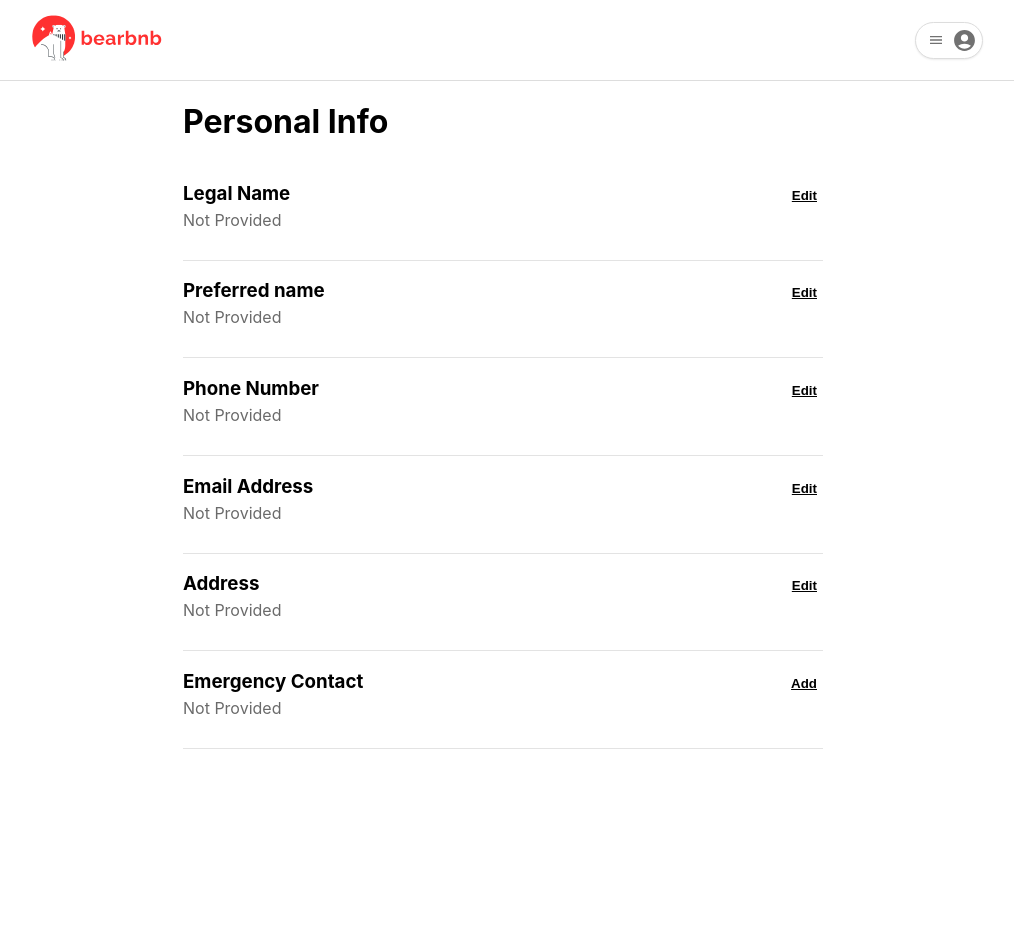
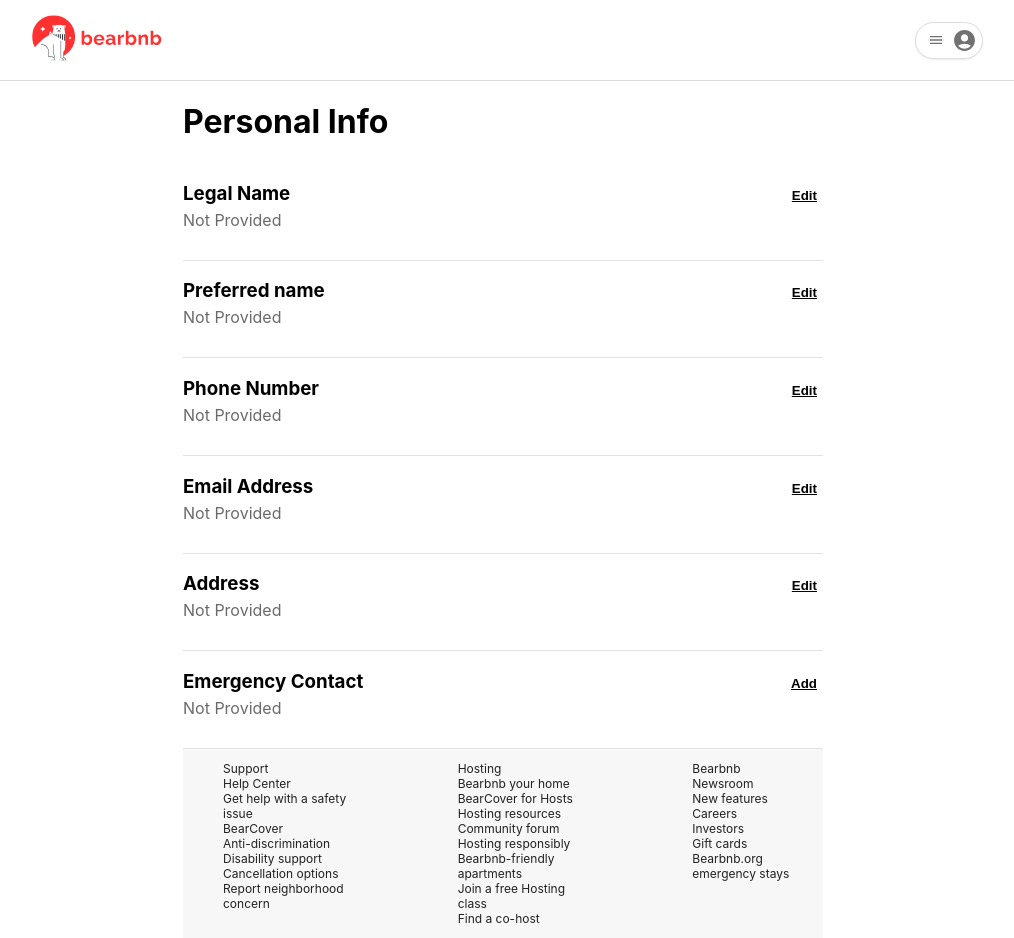
Before and after one commit to mrgnschndr/bear-bnb-frontend, a React (Create React App) app: page / in a window 1280 px wide. Shown: the whole page, without its empty margins (137-1151 px from the left). Before the commit the page ends 800 px from the top, so only its background shows below. Built offline with nearby package versions, Linux system fonts and the light colour scheme; no server answers.

Commit message:
wip: basic layout and content setup for footer

```diff
--- /dev/null
+++ b/src/Components/FooterAccount.js
@@ -0,0 +1,71 @@
+import * as React from 'react';
+import { styled } from '@mui/material/styles';
+import Grid from '@mui/material/Grid2';
+import Paper from '@mui/material/Paper';
+import Box from '@mui/material/Box';
+
+const Item = styled(Paper)(({ theme }) => ({
+  backgroundColor: '#fff',
+  ...theme.typography.body2,
+  padding: theme.spacing(1),
+  textAlign: 'center',
+  color: theme.palette.text.secondary,
+  ...theme.applyStyles('dark', {
+    backgroundColor: '#1A2027',
+  }),
+}));
+
+export default function FooterAccount() {
+  return (
+    <Box class="footer" sx={{
+        width: '100%',
+        justifyContent: "center",
+        alignItems: "center",
+         }}>
+      <Grid container spacing={8} columns={3}>
+        <Grid size={1}>
+            <Item class="footer-menu">
+                <ul class="footer-list">
+                    <li>Support</li>
+                    <li>Help Center</li>
+                    <li>Get help with a safety issue</li>
+                    <li>BearCover</li>
+                    <li>Anti-discrimination</li>
+                    <li>Disability support</li>
+                    <li>Cancellation options</li>
+                    <li>Report neighborhood concern</li>
+                </ul>
+            </Item>
+        </Grid>
+        <Grid size={1}>
+            <Item class="footer-menu">
+                <ul class="footer-list">
+                    <li>Hosting</li>
+                    <li>Bearbnb your home</li>
+                    <li>BearCover for Hosts</li>
+                    <li>Hosting resources</li>
+                    <li>Community forum</li>
+                    <li>Hosting responsibly</li>
+                    <li>Bearbnb-friendly apartments</li>
+                    <li>Join a free Hosting class</li>
+                    <li>Find a co-host</li>
+                </ul>
+            </Item>
+        </Grid>
+        <Grid size={1}>
+            <Item class="footer-menu">
+            <ul class="footer-list">
+                <li>Bearbnb</li>
+                <li>Newsroom</li>
+                <li>New features</li>
+                <li>Careers</li>
+                <li>Investors</li>
+                <li>Gift cards</li>
+                <li>Bearbnb.org emergency stays</li>
+            </ul>
+            </Item>
+        </Grid>
+      </Grid>
+    </Box>
+  );
+}
--- a/src/pages/personal-info.css
+++ b/src/pages/personal-info.css
@@ -112,6 +112,20 @@ button.save-btn {
     margin: 20px 0 25px 0;
 }
 
+.footer {
+    background-color: #F7F7F7;
+}
+
+.footer-list {
+    color: rgb(34, 34, 34);
+    list-style-type: none;
+}
+
+.footer-menu {
+    font-size: 0.75rem;
+}
+
+
 @media all and (max-width: 740px) {
     .city-state {
         display: block;
--- a/src/pages/personal-info.js
+++ b/src/pages/personal-info.js
@@ -24,6 +24,9 @@ import AddressEdit from '../Components/addressEdit';
 //Emergency Contact
 import EmergencyContact from '../Components/emergencyContact';
 import EmergencyContactEdit from '../Components/emergencyContactEdit';
+
+//Footer
+import FooterAccount from '../Components/FooterAccount';
 
 
 /**
@@ -164,6 +167,7 @@ export default function PersonalInfo() {
 
         />
       )}
+      <FooterAccount />
     </div>
   );
 }
```
